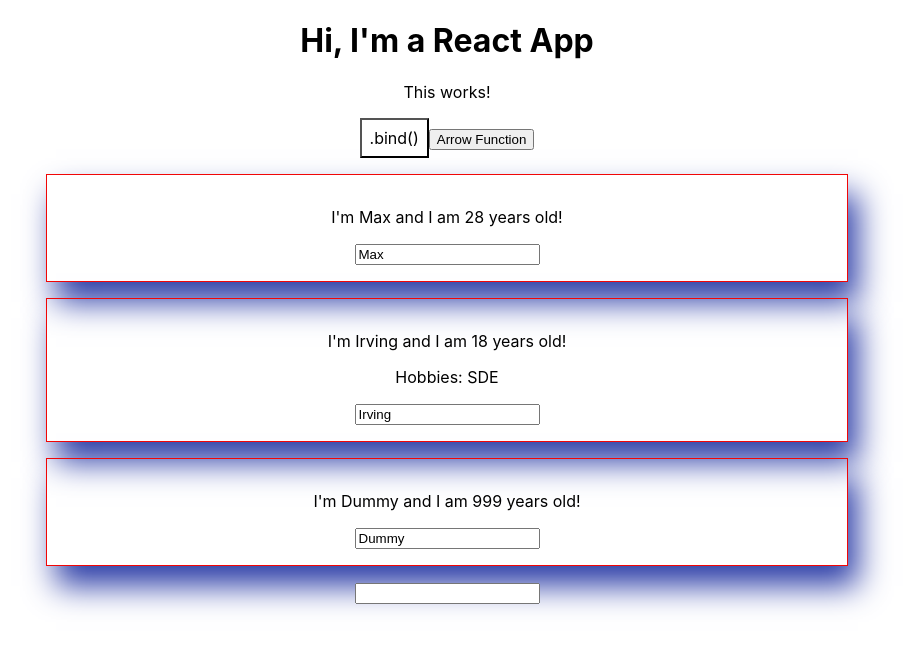
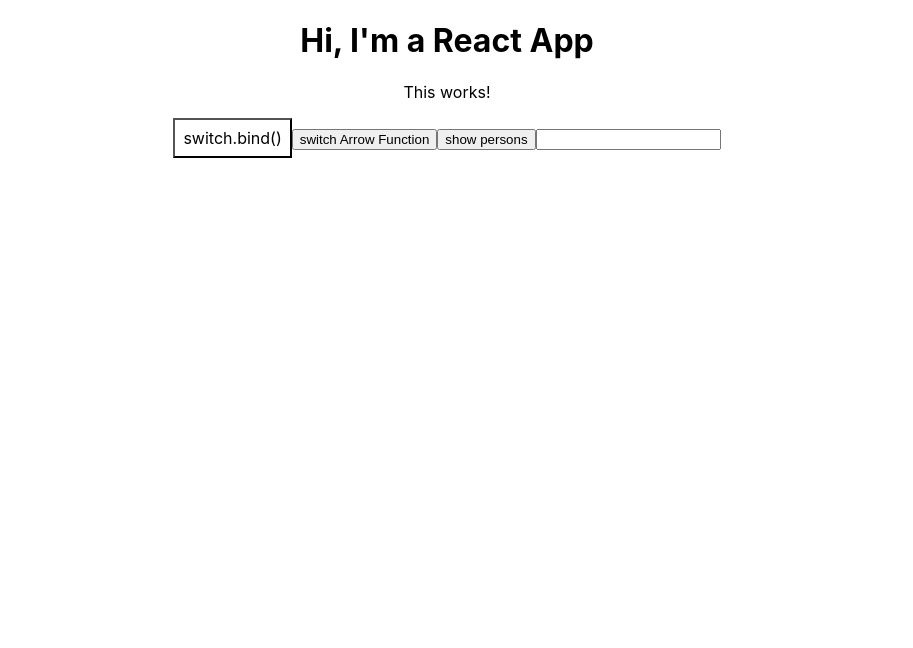
Before and after one commit to IrvingZhao2018/react-test001, a React (Create React App) app: page / in a window 1280 px wide. Shown: the top 648 px of the page, without its empty margins (193-1106 px from the left). Built offline with nearby package versions, Linux system fonts and the light colour scheme.

Commit message:
ternary operation

```diff
--- a/src/App.js
+++ b/src/App.js
@@ -24,7 +24,8 @@ class App extends Component {
             {name: 'Irving', age: 18},
             {name: 'Dummy', age: 999}
         ],
-        otherState: 'some other val'
+        otherState: 'some other val',
+        showPersons: false
     }
 
     switchNameHandler = (newName) => {
@@ -49,6 +50,14 @@ class App extends Component {
             ]
         })
     }
+    togglePersonHandler = () => {
+        const doesShowPersons = this.state.showPersons;
+        this.setState({
+            persons : this.state.persons,
+            showPersons: !doesShowPersons
+        });
+    }
+
 
     render() {
         const style = {
@@ -65,13 +74,19 @@ class App extends Component {
                 <p> This works! </p>
                 <button
                     style={style}
-                    onClick={this.switchNameHandler.bind(this, 'switched by .bind()')}>.bind()</button>
+                    onClick={this.switchNameHandler.bind(this, 'switched by .bind()')}>switch.bind()
+                </button>
                 {/*if this.switchNameHandler(), would call when rendering,*/}
                 {/*but should call when click. Therefore, just use reference here*/}
 
 
-                <button onClick={() => this.switchNameHandler('switched by ArrowFunction')}>Arrow Function</button>
+                <button onClick={() => this.switchNameHandler('switched by ArrowFunction')}>switch Arrow Function</button>
                 {/*inefficient, react can re-render too often*/}
+
+                <button onClick={() => this.togglePersonHandler()}> show persons </button>
+                {
+                    this.state.showPersons ?
+                        <div>
                             <Person
                                 name={this.state.persons[0].name}
                                 age={this.state.persons[0].age}
@@ -86,6 +101,8 @@ class App extends Component {
                                 age={this.state.persons[2].age}
                                 changed={this.nameChangedHandler}
                             />
+                        </div> : null
+                }
                 <input type="text" onChange={this.nameChangedHandler}/>
             </div>
         );
```
Lines whose indentation alone changed are shown as unchanged.
